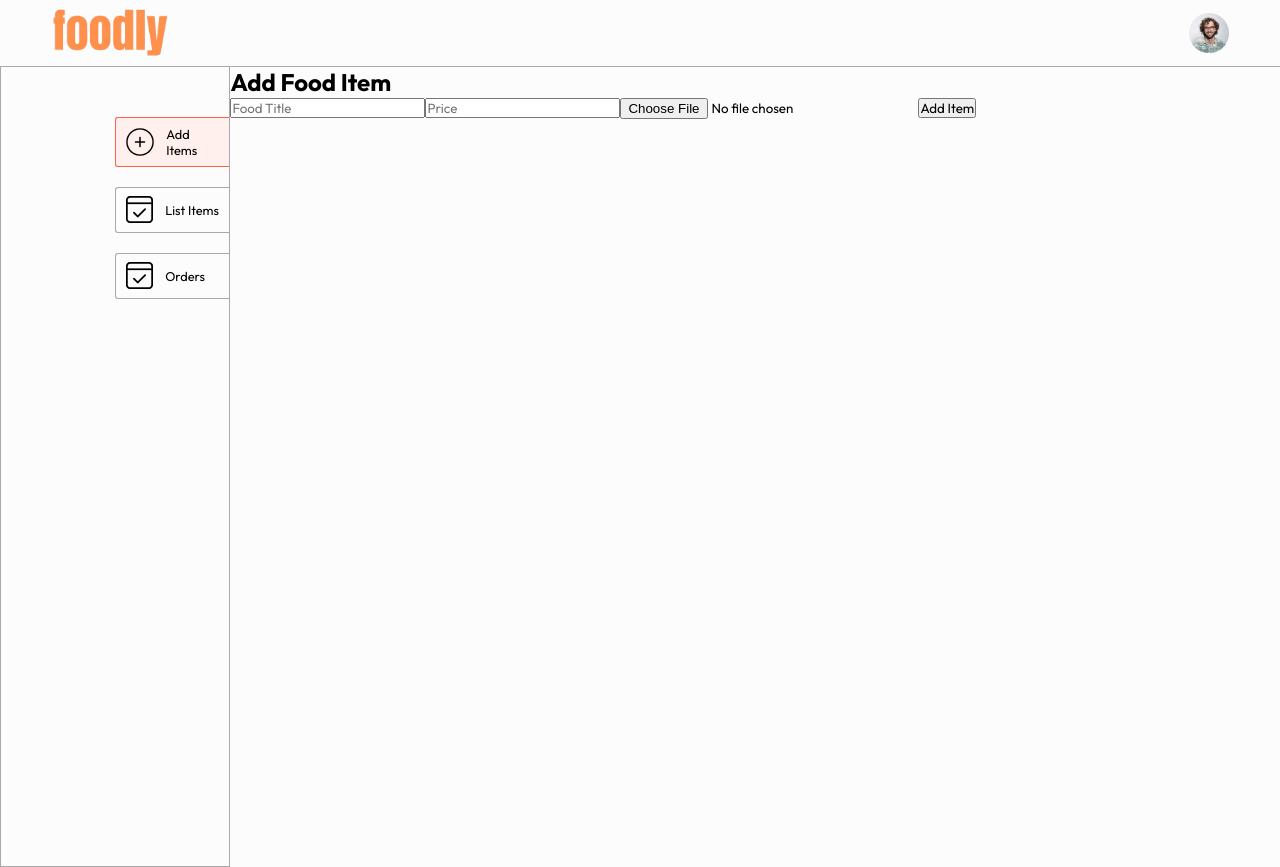
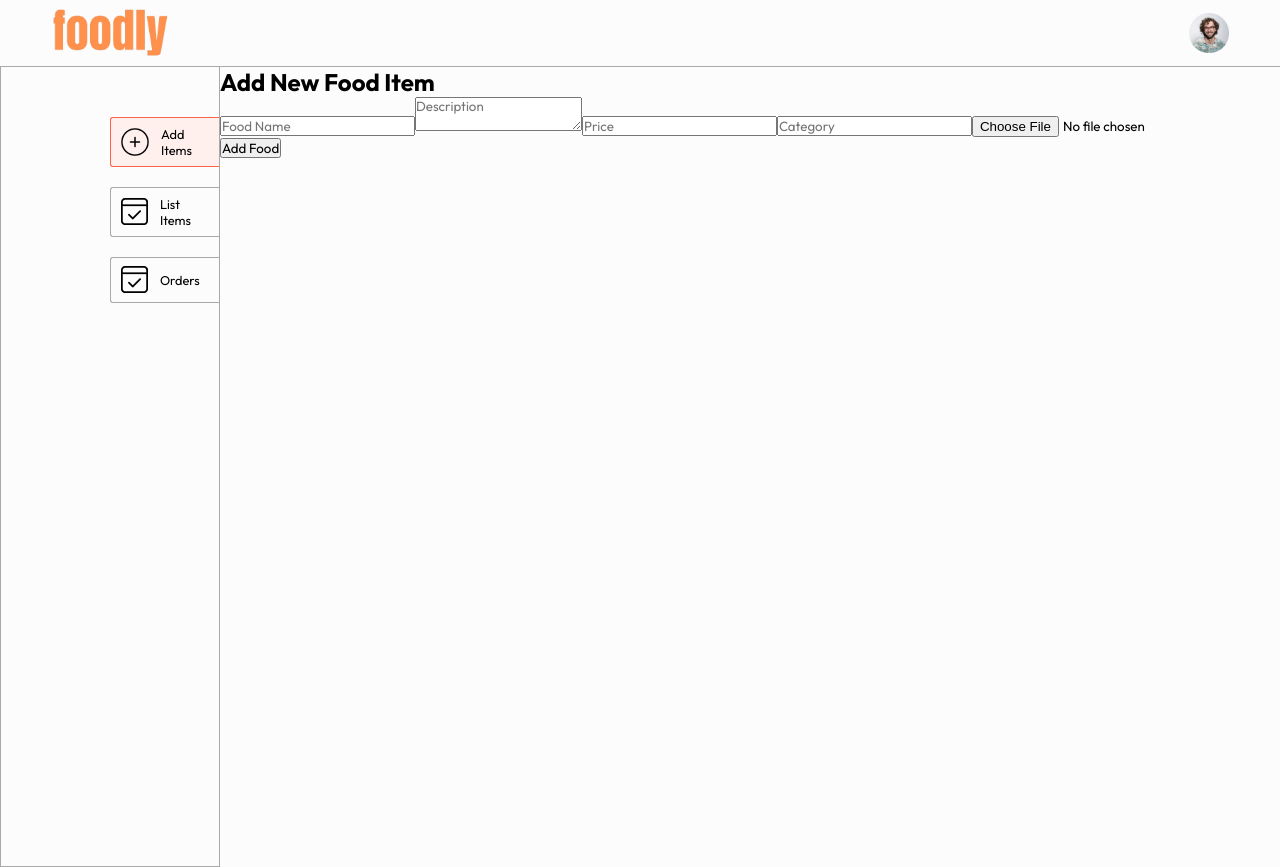
Before and after one commit to tirath-sudo/food-delivery-app, a React (Vite) app in the folder admin/: page /add in a window 1280 px wide. Built offline with nearby package versions, Linux system fonts and the light colour scheme; the HTML template or start-up script is replaced by a standard one.

Commit message:
deploy and clouinary patchh

```diff
--- a/admin/src/pages/add/Add.jsx
+++ b/admin/src/pages/add/Add.jsx
@@ -1,34 +1,32 @@
 import React, { useState } from "react";
+import "./Add.css"; // keep your existing styling
 
 const Add = () => {
-  const [title, setTitle] = useState("");
-  const [price, setPrice] = useState("");
-  const [image, setImage] = useState(null);
-  const [preview, setPreview] = useState("");
+  const [foodDetails, setFoodDetails] = useState({
+    name: "",
+    description: "",
+    price: "",
+    category: "",
+    imageUrl: "", // Cloudinary URL
+  });
   const [loading, setLoading] = useState(false);
 
-  const handleImageChange = (e) => {
-    const file = e.target.files[0];
-    if (file) {
-      setImage(file);
-      setPreview(URL.createObjectURL(file));
-    }
+  // Handle text inputs
+  const handleChange = (e) => {
+    const { name, value } = e.target;
+    setFoodDetails((prev) => ({ ...prev, [name]: value }));
   };
 
-  const handleSubmit = async (e) => {
-    e.preventDefault();
-    if (!title || !price || !image) {
-      alert("Please fill all fields!");
-      return;
-    }
+  // Handle image upload
+  const handleImageUpload = async (e) => {
+    const file = e.target.files[0];
+    if (!file) return;
+
+    const formData = new FormData();
+    formData.append("image", file);
 
     try {
       setLoading(true);
-      const formData = new FormData();
-      formData.append("image", image);
-      formData.append("title", title);
-      formData.append("price", price);
-
       const res = await fetch(
         "https://your-backend.onrender.com/api/food/upload",
         {
@@ -38,60 +36,103 @@ const Add = () => {
       );
 
       const data = await res.json();
-      console.log("Response:", data);
-
       if (data.imageUrl) {
-        alert("Food item added successfully!");
-        setTitle("");
-        setPrice("");
-        setImage(null);
-        setPreview("");
-      } else {
-        alert("Upload failed! Check backend response.");
+        setFoodDetails((prev) => ({ ...prev, imageUrl: data.imageUrl }));
       }
-    } catch (err) {
-      console.error("Error uploading:", err);
-      alert("Something went wrong!");
+    } catch (error) {
+      console.error("Image upload failed:", error);
     } finally {
       setLoading(false);
     }
   };
 
+  // Handle form submit
+  const handleSubmit = async (e) => {
+    e.preventDefault();
+
+    try {
+      const res = await fetch(
+        "https://your-backend.onrender.com/api/food/add",
+        {
+          method: "POST",
+          headers: { "Content-Type": "application/json" },
+          body: JSON.stringify(foodDetails),
+        }
+      );
+
+      const data = await res.json();
+      if (data.success) {
+        alert("Food item added successfully!");
+        setFoodDetails({
+          name: "",
+          description: "",
+          price: "",
+          category: "",
+          imageUrl: "",
+        });
+      }
+    } catch (error) {
+      console.error("Error adding food item:", error);
+    }
+  };
+
   return (
     <div className="add-container">
-      <h2 className="add-title">Add Food Item</h2>
+      <h2>Add New Food Item</h2>
       <form className="add-form" onSubmit={handleSubmit}>
         <input
           type="text"
-          placeholder="Food Title"
-          value={title}
-          onChange={(e) => setTitle(e.target.value)}
-          className="add-input"
+          name="name"
+          placeholder="Food Name"
+          value={foodDetails.name}
+          onChange={handleChange}
+          required
         />
+
+        <textarea
+          name="description"
+          placeholder="Description"
+          value={foodDetails.description}
+          onChange={handleChange}
+          required
+        />
+
         <input
           type="number"
+          name="price"
           placeholder="Price"
-          value={price}
-          onChange={(e) => setPrice(e.target.value)}
-          className="add-input"
+          value={foodDetails.price}
+          onChange={handleChange}
+          required
         />
+
+        <input
+          type="text"
+          name="category"
+          placeholder="Category"
+          value={foodDetails.category}
+          onChange={handleChange}
+          required
+        />
+
         <input
           type="file"
           accept="image/*"
-          onChange={handleImageChange}
-          className="add-input"
+          onChange={handleImageUpload}
+          required
         />
 
-        {preview && (
+        {loading && <p>Uploading image...</p>}
+        {foodDetails.imageUrl && (
           <img
-            src={preview}
-            alt="Preview"
-            className="add-preview"
+            src={foodDetails.imageUrl}
+            alt="Uploaded Preview"
+            className="preview-img"
           />
         )}
 
-        <button type="submit" className="add-button" disabled={loading}>
-          {loading ? "Uploading..." : "Add Item"}
+        <button type="submit" className="submit-btn">
+          Add Food
         </button>
       </form>
     </div>
```
